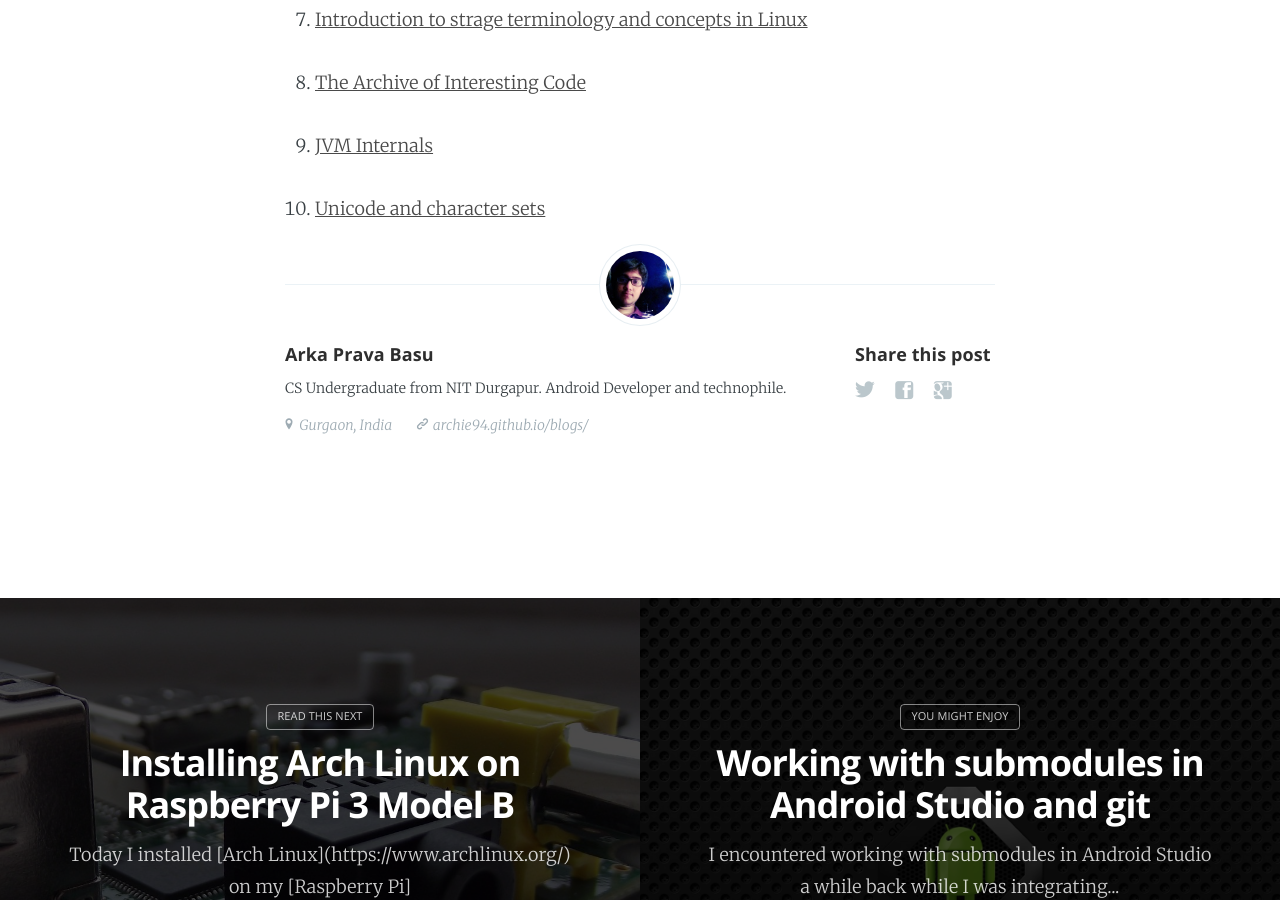
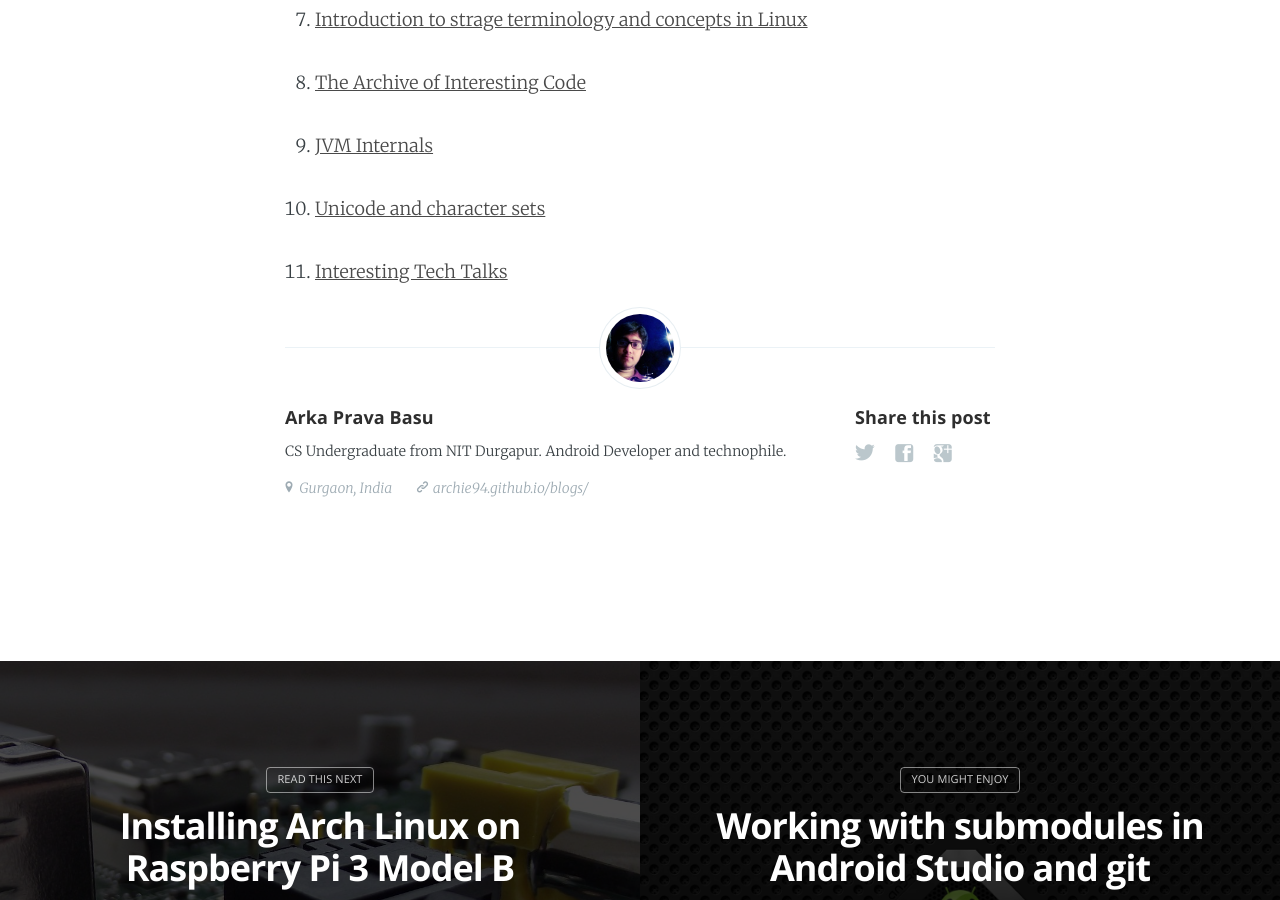
Before and after one commit to archie94/blogs, a Jekyll site: the page built from _posts/2017-02-07-blog-of-blogs.md, in a window 1280 px wide and 900 px high, scrolled down 1282 px. Built offline with Jekyll 4.4.1, drawn with Linux system fonts in a browser that asks for light colours; nearby versions of some CDN libraries.

Commit message:
Update entry
Signed-off-by: Arka Prava Basu <arkaprava94@gmail.com>

```diff
--- a/_posts/2017-02-07-blog-of-blogs.md
+++ b/_posts/2017-02-07-blog-of-blogs.md
@@ -31,3 +31,5 @@ Here I plan to keep links of exciting blog posts which I encounter. I will go on
 9. [JVM Internals](http://blog.jamesdbloom.com/JVMInternals.html)
 
 10. [Unicode and character sets](https://www.joelonsoftware.com/2003/10/08/the-absolute-minimum-every-software-developer-absolutely-positively-must-know-about-unicode-and-character-sets-no-excuses/)
+
+11. [Interesting Tech Talks](https://news.ycombinator.com/item?id=16838460)
```
